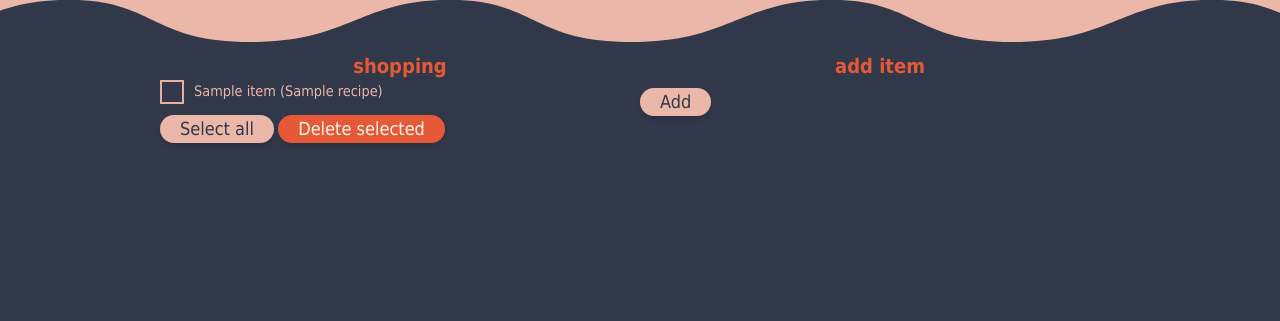
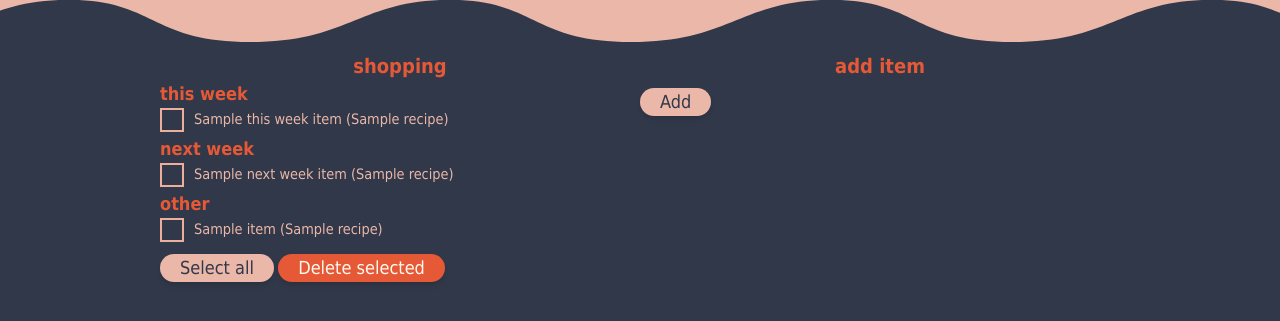
Before and after one commit to jetodd/recipes, a Django app: template recipes/templates/recipes/shopping.html in a window 1280 px wide. Shown: the part 84-405 px from the top of the page. Run offline with Django 3.2, Linux system fonts and the light colour scheme; the template is opened without the code that fills it: most values are stand-ins (such as "Sample title", 1, 10 or a date in 2020); style sheets or scripts are compiled from the project's sources; some libraries are stand-ins or nearby versions.

Commit message:
Split by this,next,other

```diff
--- a/recipes/templates/recipes/shopping.html
+++ b/recipes/templates/recipes/shopping.html
@@ -6,13 +6,56 @@
   <div class="lg:m-auto lg:w-3/4 my-4 xs:mx-4 sm:mx-8 md:mx-12">
     <div class="grid grid-cols-1 lg:grid-cols-2">
       <div>
-        <p class="text-red text-center text-xl lowercase font-extrabold">
+        <h1 class="text-red text-center text-xl lowercase font-extrabold">
           Shopping
-        </p>
-        {% if items %}
+        </h1>
+        {% if this_week or next_week or other %}
           <form action="deleteitems" method="post">
             <div class="shopping-list">
-              {% for item in items %}
+              {% if this_week %}
+                <h2 class="text-red text-lg lowercase font-bold">This week</h2>
+              {% endif %}
+              {% for item in this_week %}
+                <div class="form-check form-group">
+                  <input
+                    class="form-check-input"
+                    name="item"
+                    type="checkbox"
+                    value="{{ item.id }}"
+                    id="shoppingItem{{ item.id }}"
+                  />
+                  <label
+                    class="form-check-label"
+                    for="shoppingItem{{ item.id }}"
+                    >{{ item.name }}
+                    {% if item.recipe != None %}({{ item.recipe }}){% endif %}</label
+                  >
+                </div>
+              {% endfor %}
+              {% if next_week %}
+                <h2 class="text-red text-lg lowercase font-bold">Next week</h2>
+              {% endif %}
+              {% for item in next_week %}
+                <div class="form-check form-group">
+                  <input
+                    class="form-check-input"
+                    name="item"
+                    type="checkbox"
+                    value="{{ item.id }}"
+                    id="shoppingItem{{ item.id }}"
+                  />
+                  <label
+                    class="form-check-label"
+                    for="shoppingItem{{ item.id }}"
+                    >{{ item.name }}
+                    {% if item.recipe != None %}({{ item.recipe }}){% endif %}</label
+                  >
+                </div>
+              {% endfor %}
+              {% if other %}
+                <h2 class="text-red text-lg lowercase font-bold">Other</h2>
+              {% endif %}
+              {% for item in other %}
                 <div class="form-check form-group">
                   <input
                     class="form-check-input"
```
Also changed, not shown: recipes/views.py (+6 -2 lines).
